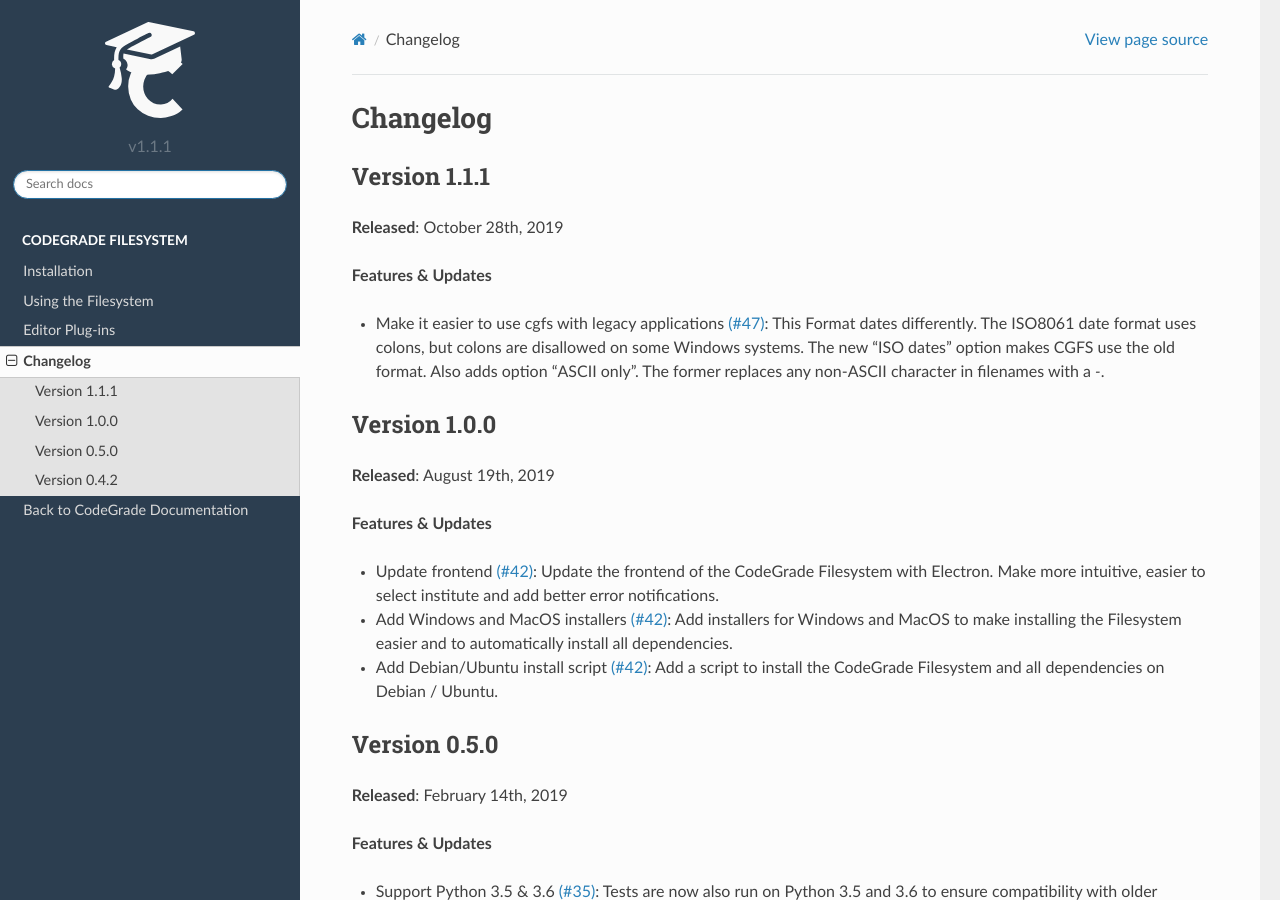
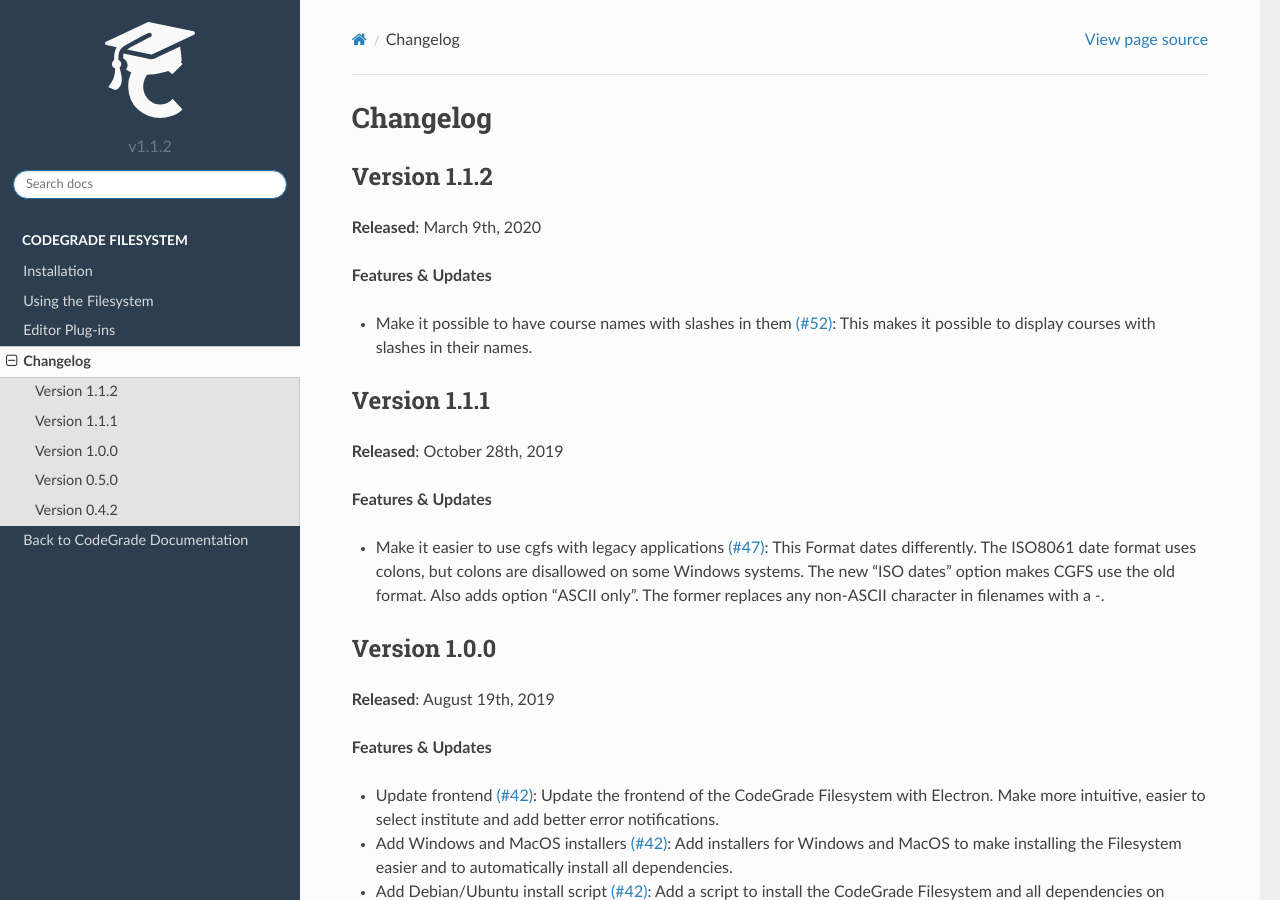
Before and after one commit to CodeGra-de/CodeGra.fs, a Sphinx documentation site: the page built from docs/changelog.rst, in a window 1280 px wide and 900 px high. Built offline with Sphinx 7.4.7 and the Read the Docs theme 2.0.0, drawn with Linux system fonts in a browser that asks for light colours.

Commit message:
Update version to 1.1.2 (#53)

```diff
--- a/codegra_fs/__init__.py
+++ b/codegra_fs/__init__.py
@@ -1,6 +1,6 @@
 # SPDX-License-Identifier: AGPL-3.0-only
 
-__version__ = (1, 1, 1)
+__version__ = (1, 1, 2)
 __author__ = 'Olmo Kramer, Thomas Schaper'
 __email__ = 'info@CodeGra.de'
 __license__ = 'AGPL-3.0-only'
--- a/docs/changelog.rst
+++ b/docs/changelog.rst
@@ -1,5 +1,15 @@
 Changelog
 ==========
+
+Version 1.1.2
+--------------
+**Released**: March 9th, 2020
+
+**Features & Updates**
+
+- Make it possible to have course names with slashes in them `(#52)
+  <https://github.com/CodeGra-de/CodeGra.fs/pull/52>`__: This makes it possible
+  to display courses with slashes in their names.
 
 Version 1.1.1
 --------------
--- a/package.json
+++ b/package.json
@@ -1,6 +1,6 @@
 {
   "name": "codegrade-fs",
-  "version": "1.1.1",
+  "version": "1.1.2",
   "author": {
     "name": "CodeGrade",
     "email": "info@codegra.de",
--- a/requirements-docs.txt
+++ b/requirements-docs.txt
@@ -1,4 +1,4 @@
 sphinx-fontawesome==0.0.6
 sphinx-rtd-theme==0.4.2
-Sphinx==1.8.1
+Sphinx==2.4.4
 travis-sphinx
```
Also changed, not shown: 2 other files.
